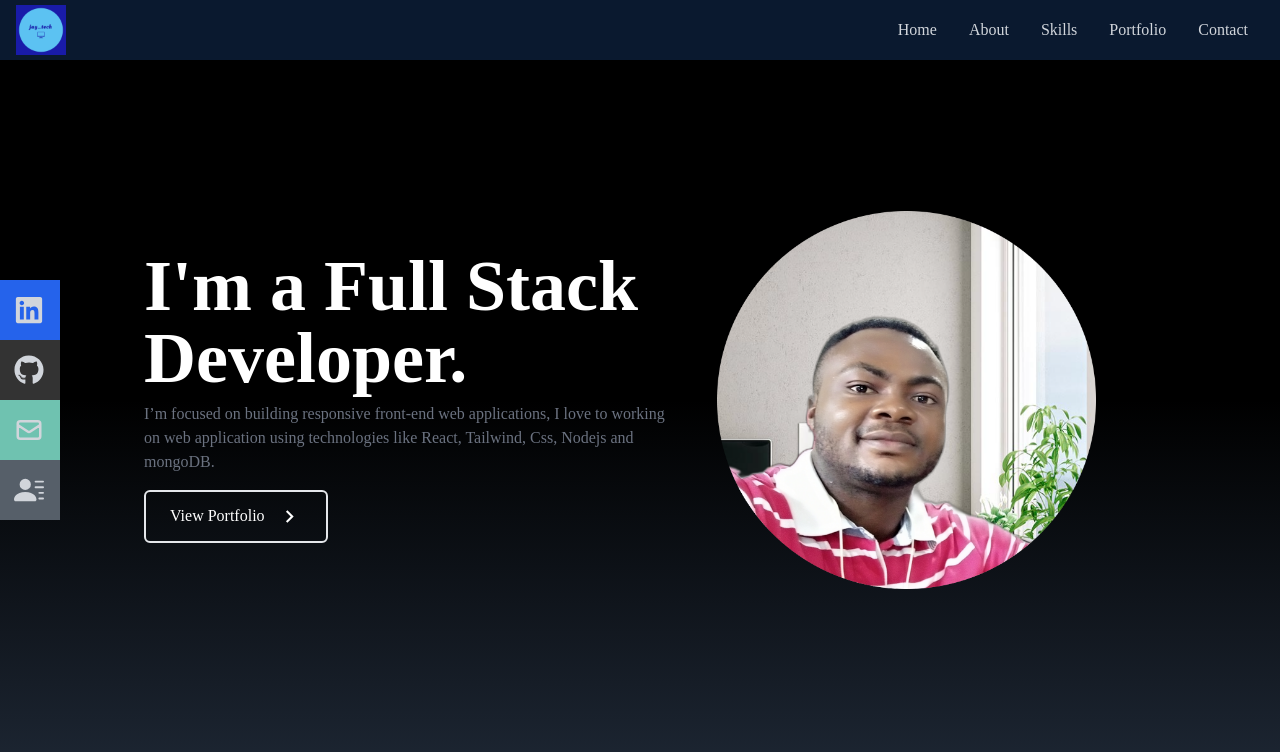
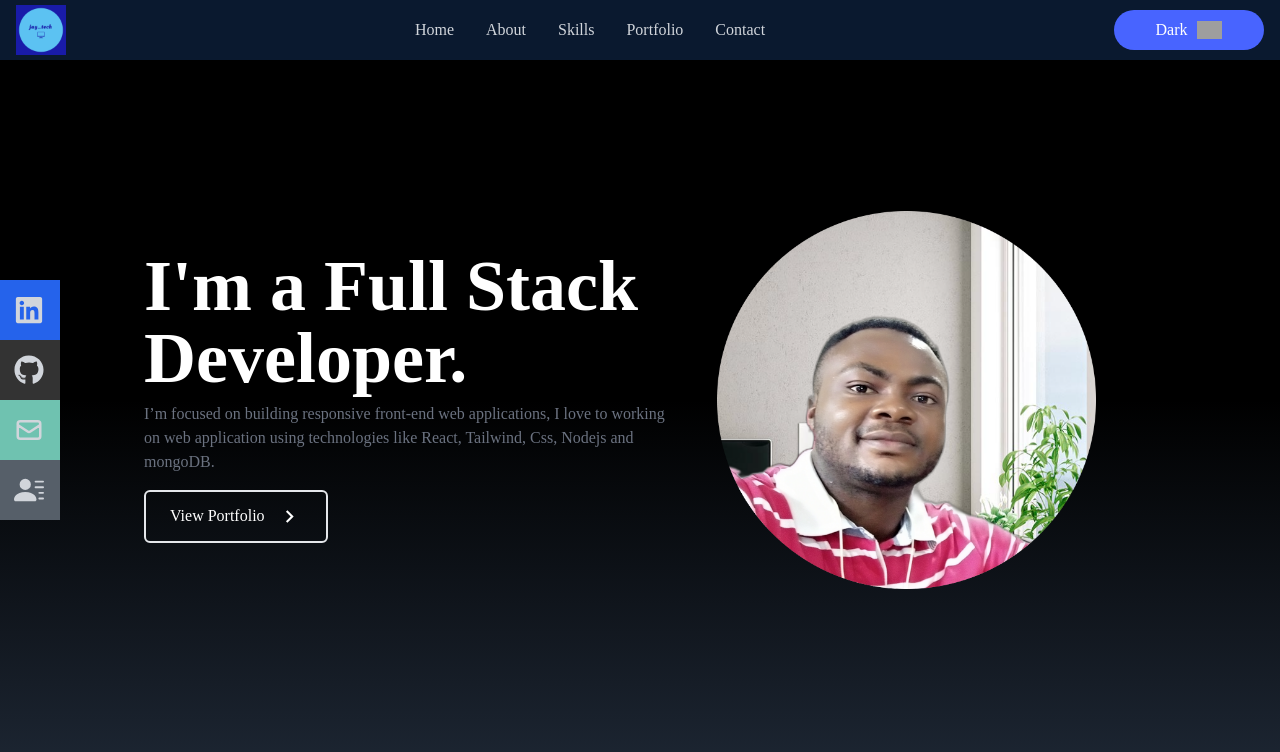
Before and after one commit to brosjayme/portfolio, a React (Create React App) app: page / in a window 1280 px wide. Shown: the top 752 px of the page. Built offline with nearby package versions, Linux system fonts and the light colour scheme; grey boxes are pictures that could not be loaded.

Commit message:
added update on home

```diff
--- a/src/Components/Navbar.jsx
+++ b/src/Components/Navbar.jsx
@@ -9,6 +9,7 @@ import { HiOutlineMail } from 'react-icons/hi';
 import { BsFillPersonLinesFill } from 'react-icons/bs';
 import Logo from '../assets/logo.png';
 import { Link } from 'react-router-dom';
+import '../index.css'
 
 const Navbar = () => {
   const [nav, setNav] = useState(false);
@@ -48,6 +49,10 @@ const Navbar = () => {
           </Link>
         </li>
       </ul>
+      <div className='toggle-btn'>
+        <span>Dark</span>
+        <img src='asset/moon.png' alt=''/>
+      </div>
 
       {/* Hamburger */}
       <div onClick={handleClick} className='md:hidden z-10 cursor-pointer'>
--- a/src/index.css
+++ b/src/index.css
@@ -32,3 +32,18 @@
         hsla(242, 74%, 61%, 0.8)
     )!important;
 }
+.toggle-btn{
+    background: #4864ff;
+    color: #fff;
+    display: flex;
+    align-items: center;
+    justify-content: center;
+    width: 150px;
+    height: 40px;
+    border-radius: 20px;
+    cursor: pointer;
+}
+.toggle-btn img{
+    width: 25px;
+    margin-left: 10px;
+}
```
Also changed, not shown: src/assets/moon.png (added), src/assets/sun.png (added).
